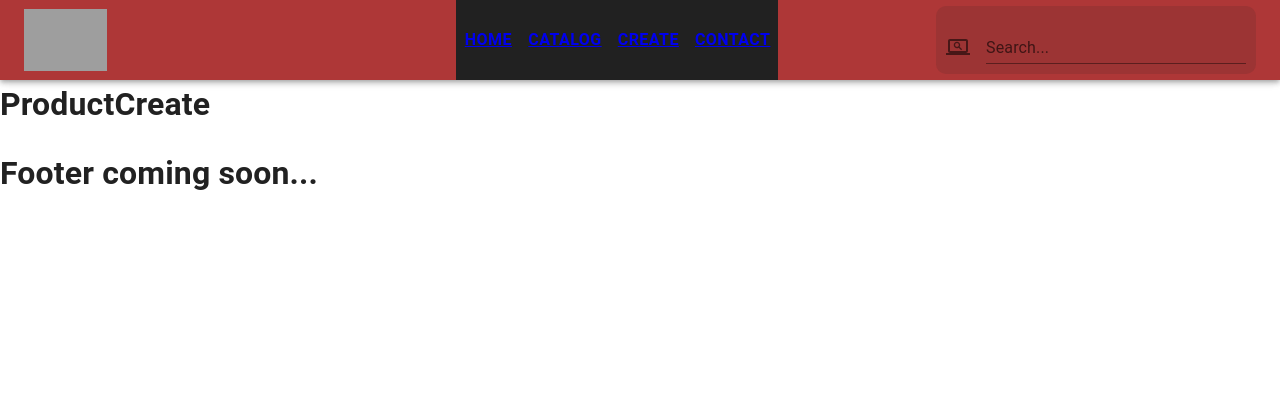
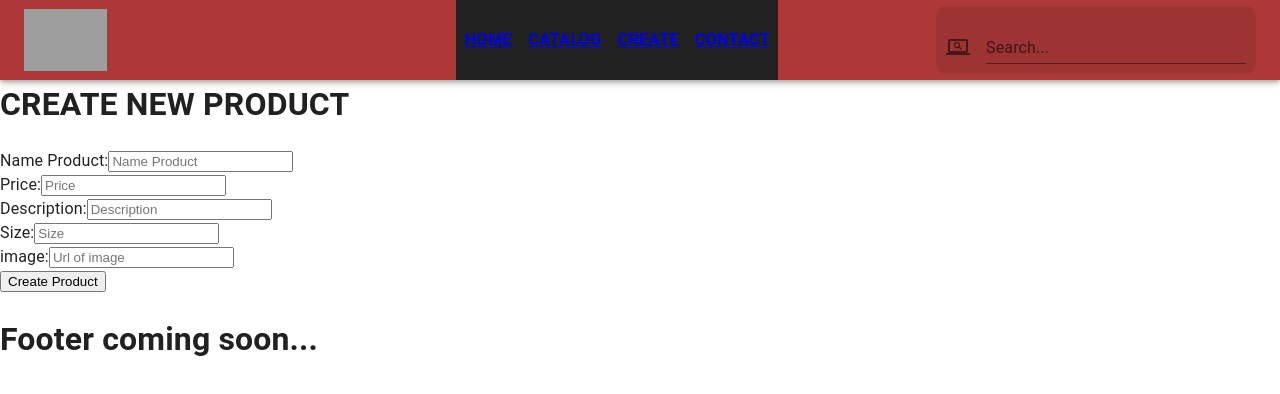
Before and after one commit to oscar467/client, a React (Create React App) app: page /ProductCreate in a window 1280 px wide. Shown: the top 394 px of the page. Built offline with nearby package versions, Linux system fonts and the light colour scheme; grey boxes are pictures that could not be loaded.

Commit message:
creacíon base formulario

```diff
--- a/src/components/ProductCreate/ProductCreate.jsx
+++ b/src/components/ProductCreate/ProductCreate.jsx
@@ -2,8 +2,56 @@ import React from "react";
 
 const ProductCreate = () => {
   return (
+
     <div>
-      <h1>ProductCreate</h1>
+        <h1>CREATE NEW PRODUCT</h1>
+      <form>
+        <div>
+          <label>Name Product:</label>
+          <input
+          type= "text"
+          name="name_Product"
+          placeholder="Name Product"
+          />
+        </div>
+        <div>
+          <label>Price:</label>
+          <input
+          type="text"
+          name="price"
+          placeholder="Price"
+          />
+        </div>
+        <div>
+          <label>Description:</label>
+          <input
+          type="text"
+          name="description"
+          placeholder="Description"
+          />
+        </div>
+        <div>
+          <label>Size:</label>
+          <input
+          type="text"
+          name="size"
+          placeholder="Size"
+          />
+        </div>
+        <div>
+          <label>image:</label>
+          <input
+          type="text"
+          name="image"
+          placeholder="Url of image"
+          />
+        </div>
+
+        <input
+        type="submit"
+        value= "Create Product"
+        />
+      </form>
     </div>
   );
 };
```
